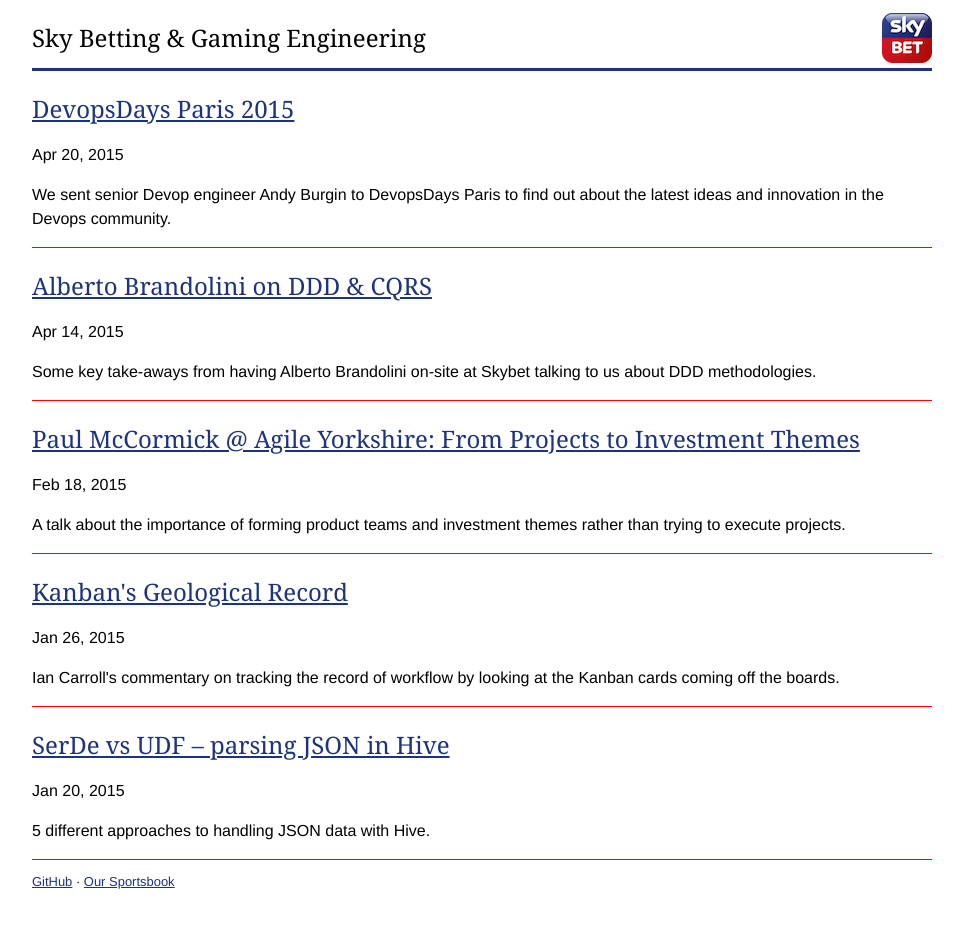
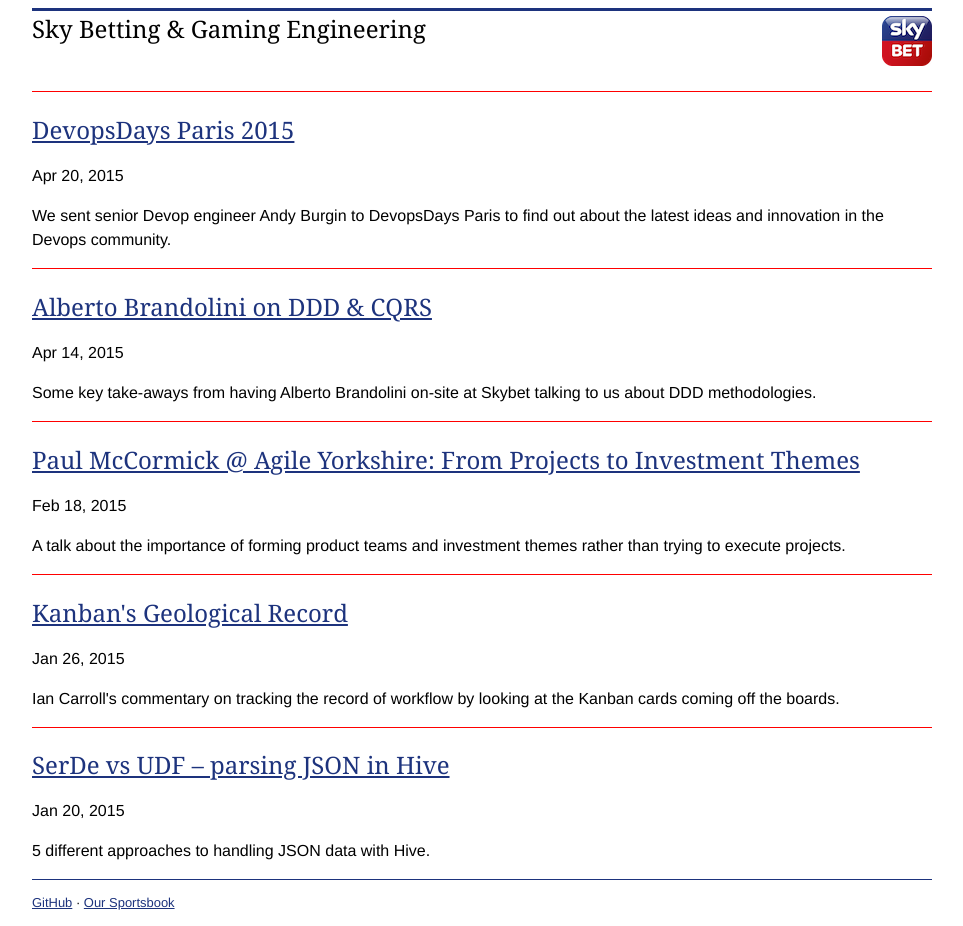
Before and after one commit to skybet/skybet.github.io, a Jekyll site: the page built from index.html, in a window 1280 px wide. Shown: the whole page, without its empty margins (158-1121 px from the left). Built offline with Jekyll 4.4.1, drawn with Linux system fonts in a browser that asks for light colours; before the commit the page ends 905 px from its top, so only the background shows below that.

Commit message:
Fixed title wrapping problem with stylign re-design

```diff
--- a/css/basic.css
+++ b/css/basic.css
@@ -14,12 +14,13 @@
  margin:0.5em 0;
 }
 section.post {
- border-bottom:1px solid red;
+ border-top:1px solid red;
 }
 a {
  color:#1d337d;
 }
 footer {
+ border-top:1px solid #1d337d;
  font-size:81%;
 }
 p {
@@ -31,10 +32,10 @@
 }
 h1 {
  margin-top:0;
- border-bottom:3px solid #1d337d;
+ border-top:3px solid #1d337d;
  background: url(../images/logo.png) right center no-repeat;
- height:60px;
- line-height:60px;
+ min-height:60px;
+ padding-right:50px;
 }
 h2 {
  margin-bottom:0;
```
